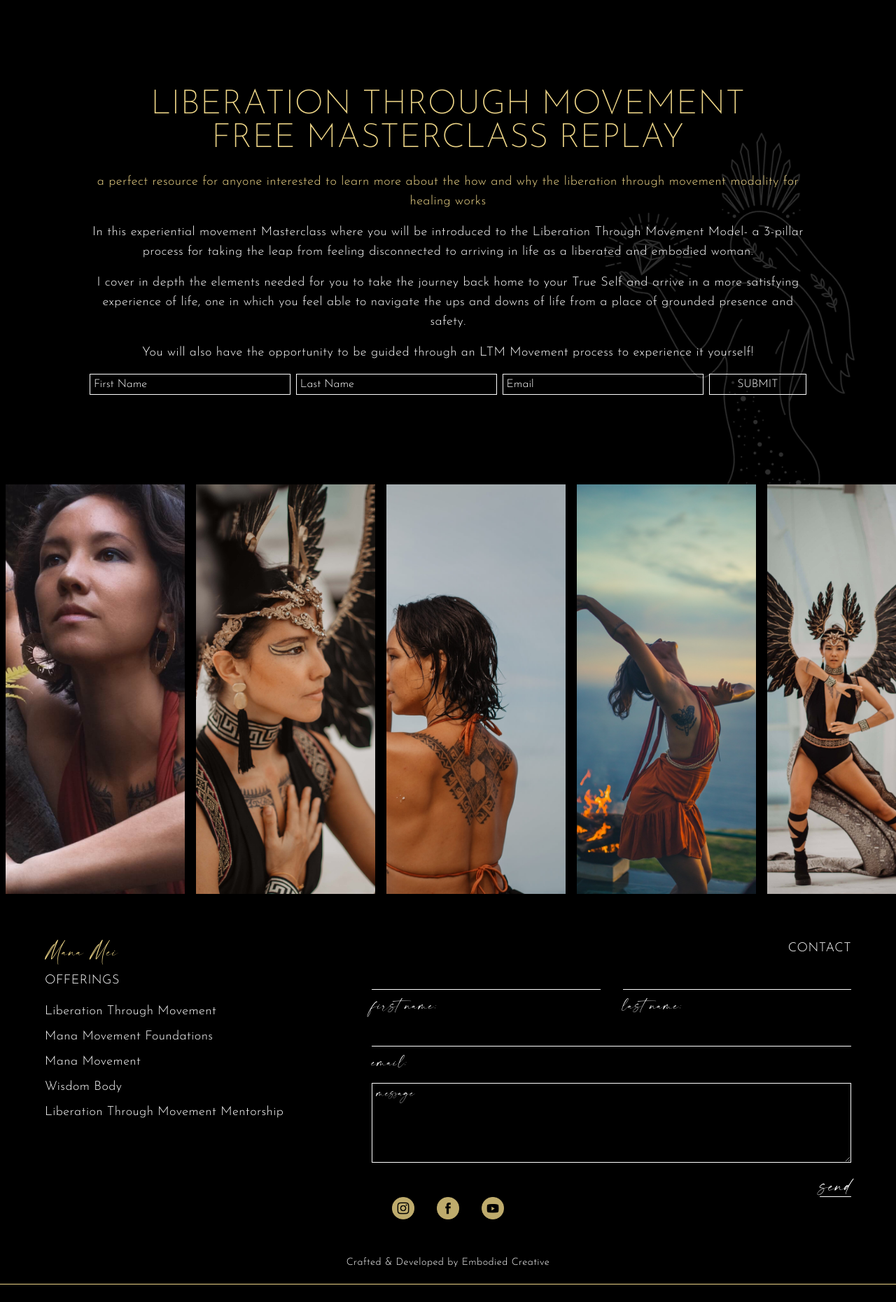
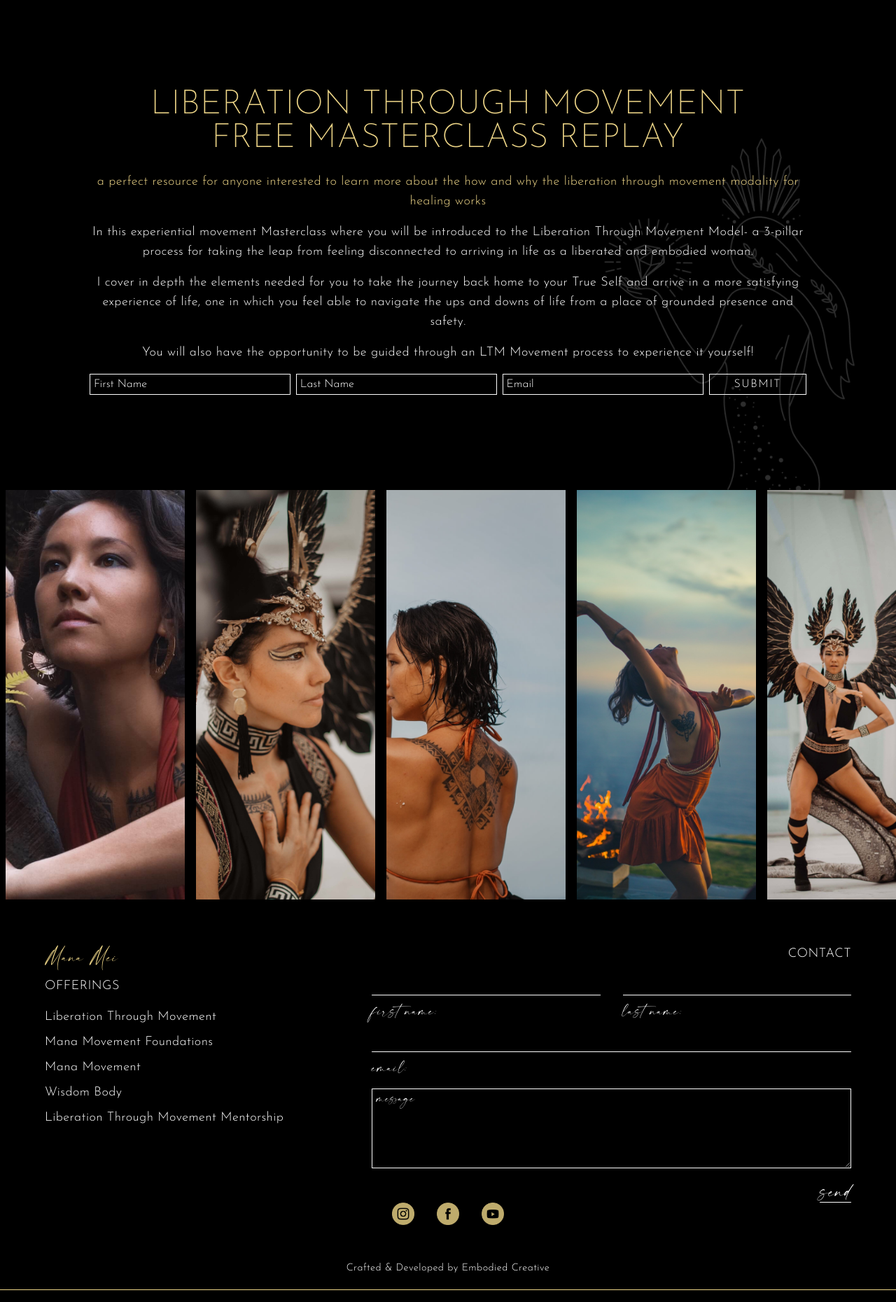
Before and after one commit to brittwoodard/manamei, a Jekyll site: the page built from about.html, in a window 1280 px wide. Shown: the part 1108-2968 px from the top of the page at 70% size. Built offline with Jekyll 4.4.1, drawn with Linux system fonts in a browser that asks for light colours; nearby versions of some CDN libraries.

Commit message:
masterclass form

```diff
--- a/_includes/form-masterclass-replay.html
+++ b/_includes/form-masterclass-replay.html
@@ -1,21 +1,44 @@
 <!-- Masterclass Replay -->
-<form>
-    <div class="grid md:grid-cols-7 gap-2">
-        <div class="md:col-span-2">
-            <input type="text" id="first-name" name="first-name" placeholder=" First Name"
-                class="bg-transparent border border-white w-full">
-        </div>
+<div id="mc_embed_shell">
 
-        <div class="md:col-span-2">
-            <input type="text" id="last-name" name="last-name" placeholder=" Last Name"
-                class="bg-transparent border border-white w-full">
-        </div>
+    <div id="mc_embed_signup">
+        <form
+            action="https://manamei.us19.list-manage.com/subscribe/post?u=375b24e2d707297f066e35f7e&amp;id=8e7408ea22&amp;f_id=00130de4f0"
+            method="post" id="mc-embedded-subscribe-form" name="mc-embedded-subscribe-form" class="validate"
+            target="_self" novalidate="">
+            <div id="mc_embed_signup_scroll" class="grid md:grid-cols-7 gap-2">
 
-        <div class="md:col-span-2">
-            <input type="email" id="email" name="email" placeholder=" Email"
-                class="bg-transparent border border-white w-full">
-        </div>
+                <!-- First Name -->
+                <div class="mc-field-group md:col-span-2">
+                    <input type="text" name="FNAME" class="required text bg-transparent border border-white w-full" placeholder=" First Name" id="mce-FNAME" required="" value="">
+                    </div>
 
-        <button type="submit" class="button-form">Submit</button>
+                <!-- Last Name -->
+                <div class="mc-field-group md:col-span-2">
+                    <input type="text" name="LNAME" class="required text bg-transparent border border-white w-full" placeholder=" Last Name" id="mce-LNAME" required="" value="">
+                </div>
+
+                <!-- Email -->
+                <div class="mc-field-group md:col-span-2">
+                    <input type="email" name="EMAIL" class="required email bg-transparent border border-white w-full" placeholder=" Email" id="mce-EMAIL" required="" value="">
+                </div>
+
+                <!-- Button -->
+                <div class="clear col-span-1">
+                    <input type="submit" name="subscribe" id="mc-embedded-subscribe" class="button rounded-none py-0 cursor-pointer w-full"
+                        value="Submit">
+                </div>
+
+                <div hidden=""><input type="hidden" name="tags" value="11197980"></div>
+                <div id="mce-responses" class="clear">
+                    <div class="response" id="mce-error-response" style="display: none;"></div>
+                    <div class="response" id="mce-success-response" style="display: none;"></div>
+                </div>
+
+                <div aria-hidden="true" style="position: absolute; left: -5000px;"><input type="text"
+                        name="b_375b24e2d707297f066e35f7e_8e7408ea22" tabindex="-1" value=""></div>
+
+            </div>
+        </form>
     </div>
-</form>
+</div>
--- a/assets/css/output-style.css
+++ b/assets/css/output-style.css
@@ -965,6 +965,9 @@
 .fixed {
   position: fixed;
 }
+.absolute {
+  position: absolute;
+}
 .left-0 {
   left: 0px;
 }
@@ -1188,6 +1191,9 @@
 .overflow-hidden {
   overflow: hidden;
 }
+.rounded-none {
+  border-radius: 0px;
+}
 .border {
   border-width: 1px;
 }
@@ -1260,9 +1266,6 @@
 .bg-\[url\(\'\{\{page\.testimonials\.background_image\}\}\'\)\] {
   background-image: url('{{page.testimonials.background_image}}');
 }
-.bg-\[url\(\'\'\)\] {
-  background-image: url('');
-}
 .bg-fixed {
   background-attachment: fixed;
 }
@@ -1308,6 +1311,10 @@
   padding-top: 1rem;
   padding-bottom: 1rem;
 }
+.py-0 {
+  padding-top: 0px;
+  padding-bottom: 0px;
+}
 .pb-0 {
   padding-bottom: 0px;
 }
@@ -1349,6 +1356,10 @@
 .text-lg {
   font-size: 1.125rem;
   line-height: 1.75rem;
+}
+.text-base {
+  font-size: 1rem;
+  line-height: 1.5rem;
 }
 .uppercase {
   text-transform: uppercase;
```
